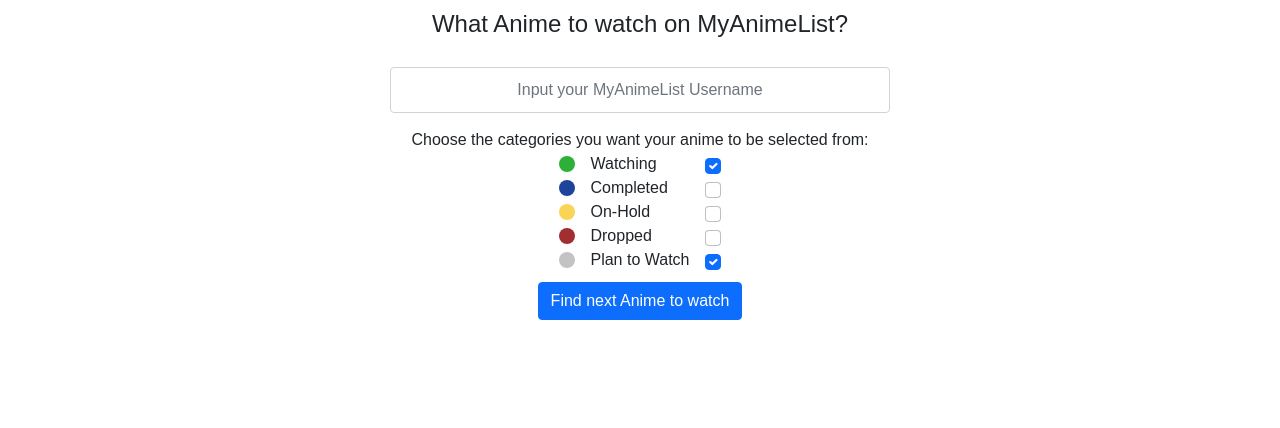
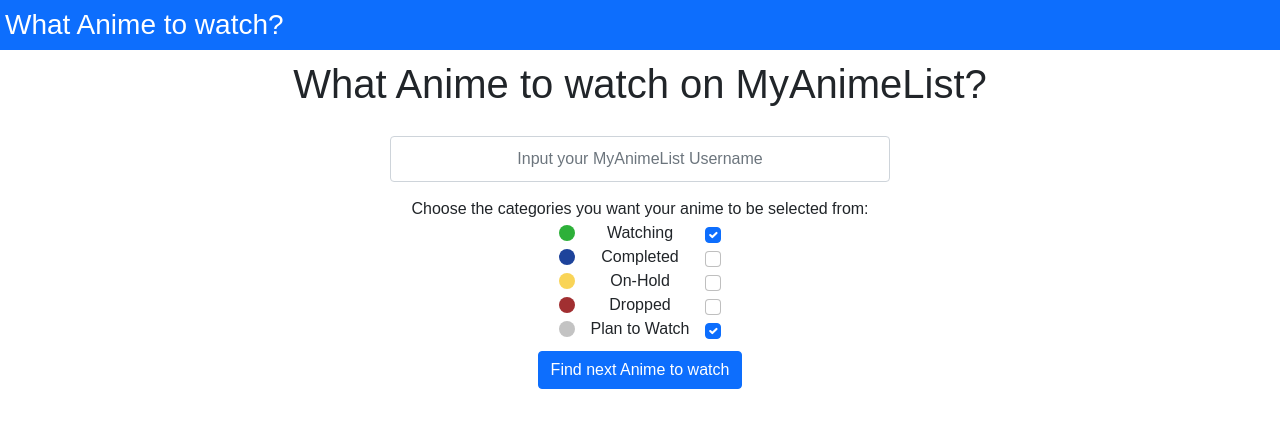
Before and after one commit to Khelta/what-to-watch, a Django app: template whatToWatchApp/templates/whatToWatchApp/index.html in a window 1280 px wide. Shown: the top 428 px of the page. Run offline with Django 3.2, Linux system fonts and the light colour scheme; the template is opened without the code that fills it, so the values that code supplies are empty.

Commit message:
Added navbar

```diff
--- a/whatToWatch/settings.py
+++ b/whatToWatch/settings.py
@@ -56,7 +56,7 @@ ROOT_URLCONF = 'whatToWatch.urls'
 TEMPLATES = [
     {
         'BACKEND': 'django.template.backends.django.DjangoTemplates',
-        'DIRS': [],
+        'DIRS': ['whatToWatchApp/templates'],
         'APP_DIRS': True,
         'OPTIONS': {
             'context_processors': [
--- a/whatToWatchApp/static/whatToWatchApp/style.css
+++ b/whatToWatchApp/static/whatToWatchApp/style.css
@@ -1,12 +1,30 @@
 body {
   font-family: Arial, Helvetica, sans-serif;
   font-size: 16px;
+  text-align: center;
+}
+
+h1, h2 {
+  text-align: center;
 }
 
 h1 {
-  text-align: center;
   padding: 10px;
-  font-size: 24px;
+}
+
+#navbar {
+  height: 50px;
+  color: white;
+  text-align: left;
+  display: -ms-grid;
+  display: grid;
+  -webkit-box-align: center;
+      -ms-flex-align: center;
+          align-items: center;
+}
+
+#navbar > h3 {
+  margin: 5px;
 }
 
 .flex-box, #username-form, #username-form > div {
--- a/whatToWatchApp/static/whatToWatchApp/style.scss
+++ b/whatToWatchApp/static/whatToWatchApp/style.scss
@@ -7,12 +7,28 @@ $plantowatch: #c3c3c3;
 body {
     font-family: Arial, Helvetica, sans-serif;
     font-size: 16px;
+    text-align: center;
+}
+
+h1, h2 {
+    text-align: center;
 }
 
 h1 {
-    text-align: center;
     padding: 10px;
-    font-size: 24px;
+}
+
+#navbar {
+    height:50px;
+    color: white;
+    text-align: left;
+    display: grid;
+    align-items: center;
+
+}
+
+#navbar > h3 {
+    margin: 5px;
 }
 
 .flex-box, #username-form, #username-form > div {
--- a/whatToWatchApp/templates/whatToWatchApp/index.html
+++ b/whatToWatchApp/templates/whatToWatchApp/index.html
@@ -9,6 +9,7 @@
 
     </head>
     <body>
+        {% include 'whatToWatchApp/templates/whatToWatchApp/navbar.html' %}
         <h1>What Anime to watch on MyAnimeList?</h1>
         <form id="username-form" action={% url 'anime' %} method="get">
 
--- /dev/null
+++ b/whatToWatchApp/templates/whatToWatchApp/navbar.html
@@ -0,0 +1,6 @@
+<!Doctype html>
+<html lang="en">
+    <div id="navbar" class="bg-primary">
+        <h3>What Anime to watch?</h3>
+    </div>
+</html>
--- a/whatToWatchApp/views.py
+++ b/whatToWatchApp/views.py
@@ -77,10 +77,7 @@ def anime(request):
     imageURL = response.html.find('td.borderClass div div a img', first=True).attrs['data-src']
 
     synopsis = response.html.find('p[itemprop="description"]', first=True).html
-    print(synopsis)
     session.close()
-
-
 
     return render(request, "whatToWatchApp/anime.html", {"title": animeTitle,
                                                          "titleURL": animeURL,
```
Also changed, not shown: whatToWatchApp/templates/whatToWatchApp/anime.html (+5 -2 lines), 1 other file.
